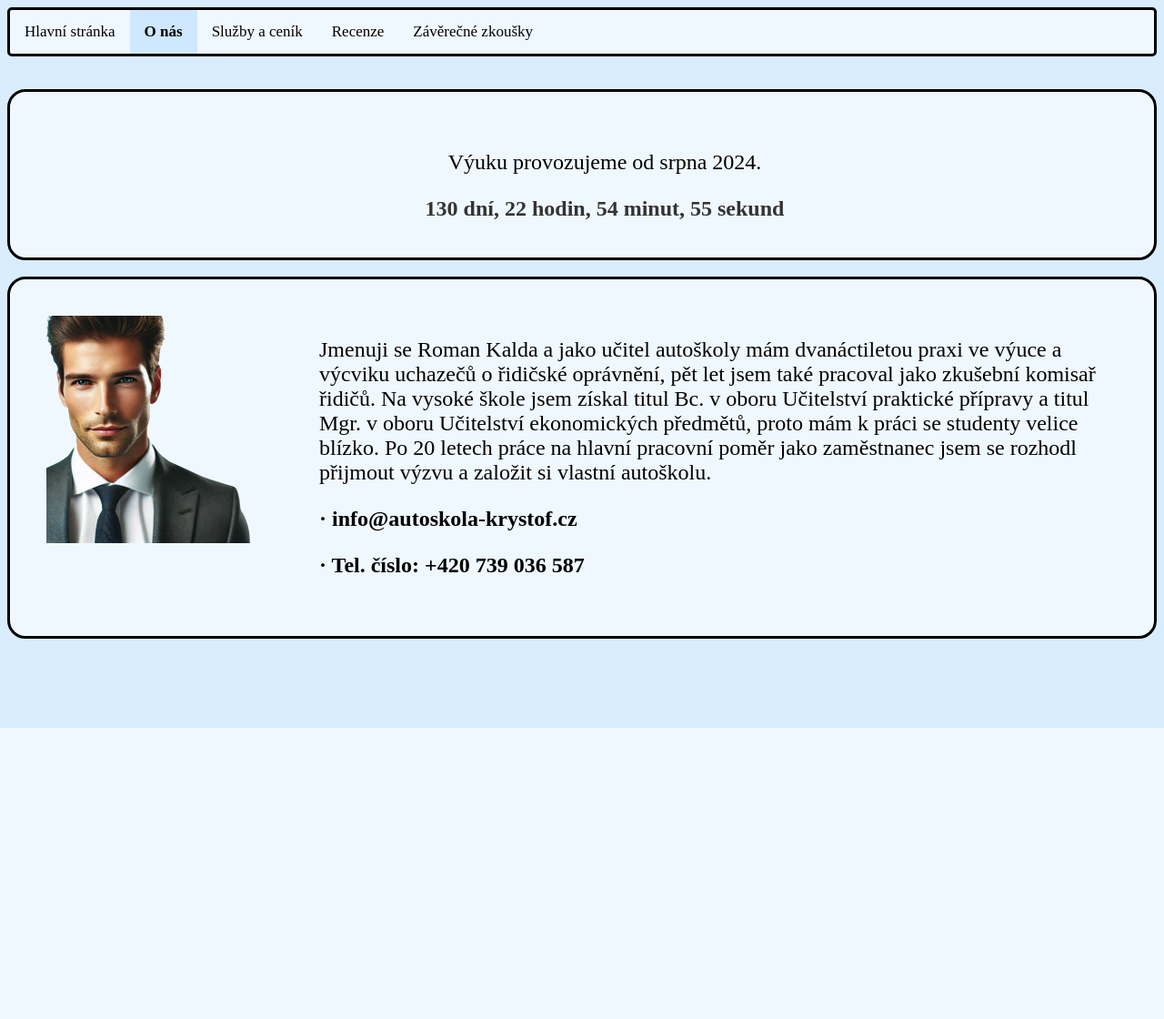
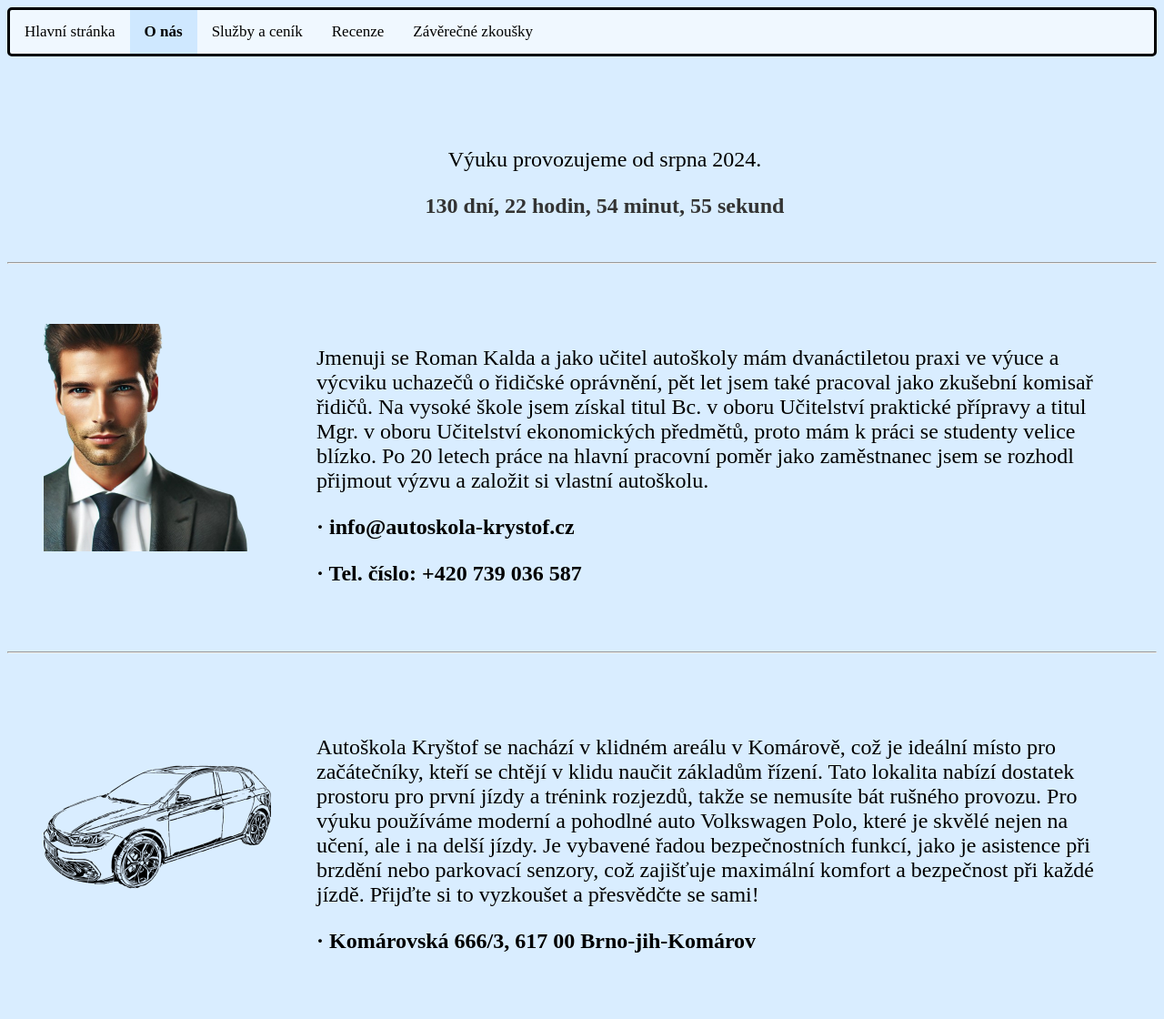
Before and after one commit to 1wag/ASK, a PHP site: page /onas.html in a window 1280 px wide. Shown: the whole page at 91% size. Before the commit the page ends 800 px from the top, so only its background shows below. Run offline with PHP 8.4, Linux system fonts and the light colour scheme.

Commit message:
Add files via upload

```diff
--- a/onas.html
+++ b/onas.html
@@ -36,7 +36,7 @@
             <div id="timer">Načítám...</div>
         </div>
     </div>
-
+<hr>
 <br>
 <div class="text-holder">
     <div class="photo">
@@ -55,6 +55,22 @@
         <div class="contact-info">
             <p><span class="bold">· info@autoskola-krystof.cz</span></p>
             <p><span class="bold">· Tel. číslo: +420 739 036 587</span></p>
+        </div>
+    </div>
+</div>
+<hr> <br>
+<div class="text-holder">
+    <div class="photo">
+        <img src="auto_silueta.png">
+    </div>
+    <div class="text">
+        <p>
+            Autoškola Kryštof se nachází v klidném areálu v Komárově, což je ideální místo pro začátečníky, kteří se chtějí v klidu naučit základům řízení. Tato lokalita nabízí dostatek prostoru pro první jízdy a trénink rozjezdů, takže se nemusíte bát rušného provozu.
+
+            Pro výuku používáme moderní a pohodlné auto Volkswagen Polo, které je skvělé nejen na učení, ale i na delší jízdy. Je vybavené řadou bezpečnostních funkcí, jako je asistence při brzdění nebo parkovací senzory, což zajišťuje maximální komfort a bezpečnost při každé jízdě. Přijďte si to vyzkoušet a přesvědčte se sami!
+        </p>
+        <div class="contact-info">
+            <p><span class="bold">· Komárovská 666/3, 617 00 Brno-jih-Komárov</span></p>
         </div>
     </div>
 </div>
--- a/style.css
+++ b/style.css
@@ -4,7 +4,6 @@ body{
   background-color: rgb(217, 237, 255);
 }
 header{
- background-color: aliceblue;
  display: flex;
  justify-content: center;
  align-items: center;
@@ -13,7 +12,6 @@ header{
  font-size: 2em;
  font-family: Verdana;
  height: 100px;
- border: solid;
 }
 h1{
   text-align: center;
@@ -36,14 +34,13 @@ cursor: pointer;
    border: solid;
 }
 .videoHolder{
-background-color: aliceblue;
+
 padding: 20px;
 border-radius: 20px 20px 10px;
 align-items: center;
 justify-content: center;
 align-self: center;
 display: flex;
-border: solid;
 }
 .videoText{
 color: black;
@@ -57,9 +54,8 @@ padding-right: 10%;
 display: flex;
 justify-content: flex-start;
 align-items: flex-start;
-background-color: aliceblue;
+
 color: black;
-border: solid;
 padding: 40px;
 border-radius: 20px;
 box-sizing: border-box;
@@ -143,12 +139,10 @@ background-color: rgba(255, 255, 255, 0.420);
 }
 
 .footer {
- background-color: aliceblue;
  color: black;
  padding: 40px 0;
  font-family: Arial, sans-serif;
  border-radius: 10px;
- border: solid;
 }
 
 .footer-container {
```
Also changed, not shown: aboutcreator.html (+5 -2 lines), index.html (+6 -2 lines), README.md, auto_silueta.png (added).
